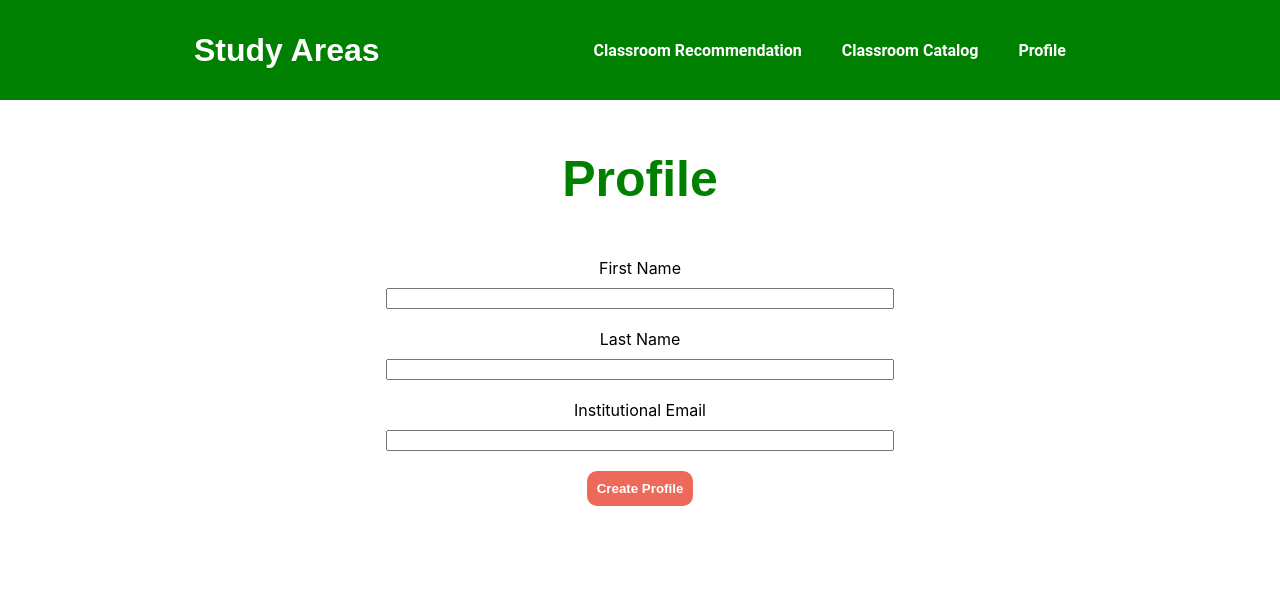
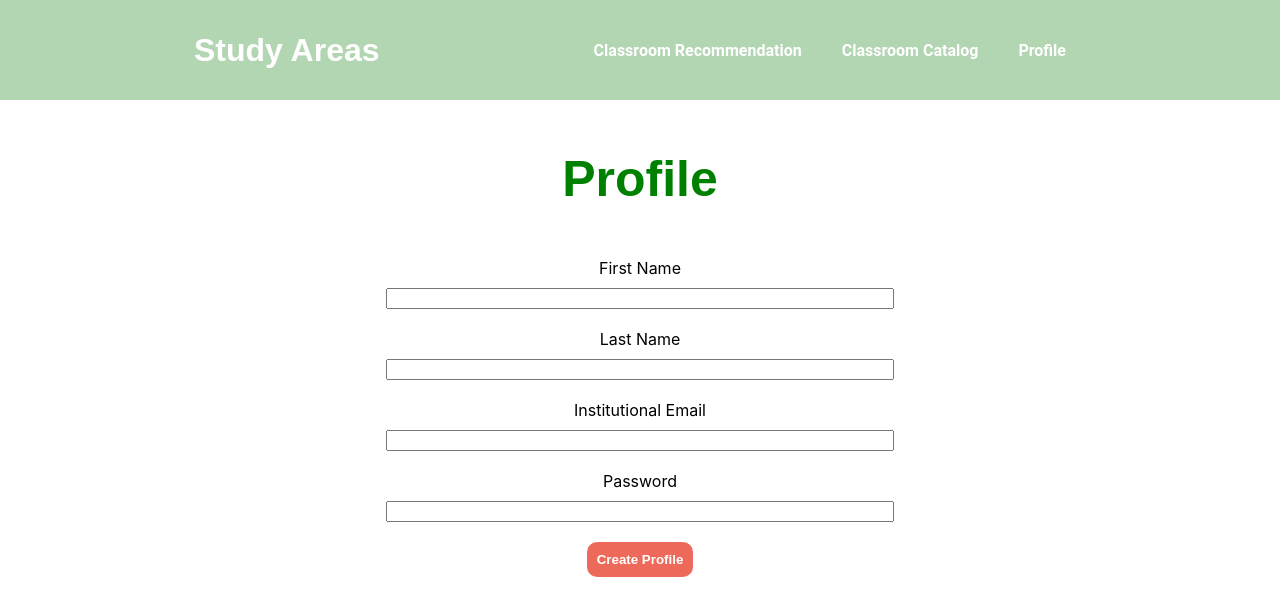
Before and after one commit to Hexabytes6/RUM-Study-Areas, a React (Create React App) app: page /profile in a window 1280 px wide. Shown: the top 616 px of the page. Built offline with nearby package versions, Linux system fonts and the light colour scheme.

Commit message:
change to profile page

```diff
--- a/src/components/Header.css
+++ b/src/components/Header.css
@@ -3,7 +3,7 @@
     align-items: center;
     justify-content: space-evenly;
     height: 100px;
-    background-color: green;
+    background-color: rgb(178, 214, 178);
     color: white;
   }
 
--- a/src/components/Profile.js
+++ b/src/components/Profile.js
@@ -8,6 +8,7 @@ const Profile = () => {
     const [firstName, setFirstName] = useState('')
     const [lastName, setLastName] = useState('')
     const [email, setEmail] = useState('')
+    const [password, setPassword] = useState('')
 
     const firstNameHandler = (event) => {
         setFirstName(event.target.value);
@@ -21,11 +22,16 @@ const Profile = () => {
         setEmail(event.target.value);
     }
 
+    const passwordHandler = (event) => {
+        setPassword(event.target.value);
+    }
+
     const profileHandler = (event) => {
         const newUser = {
             firstName: firstName,
             lastName: lastName,
-            email: email
+            email: email,
+            password: password
         }
         fetch('http://localhost:8080/api/catalog', {
             method: 'POST',
@@ -47,6 +53,8 @@ const Profile = () => {
             <input onChange={lastNameHandler}></input>
             <label>Institutional Email</label>
             <input onChange={emailHandler}></input>
+            <label>Password</label>
+            <input onChange={passwordHandler}></input>
             <button onClick={profileHandler}>Create Profile</button>
         </div>
     )
```
